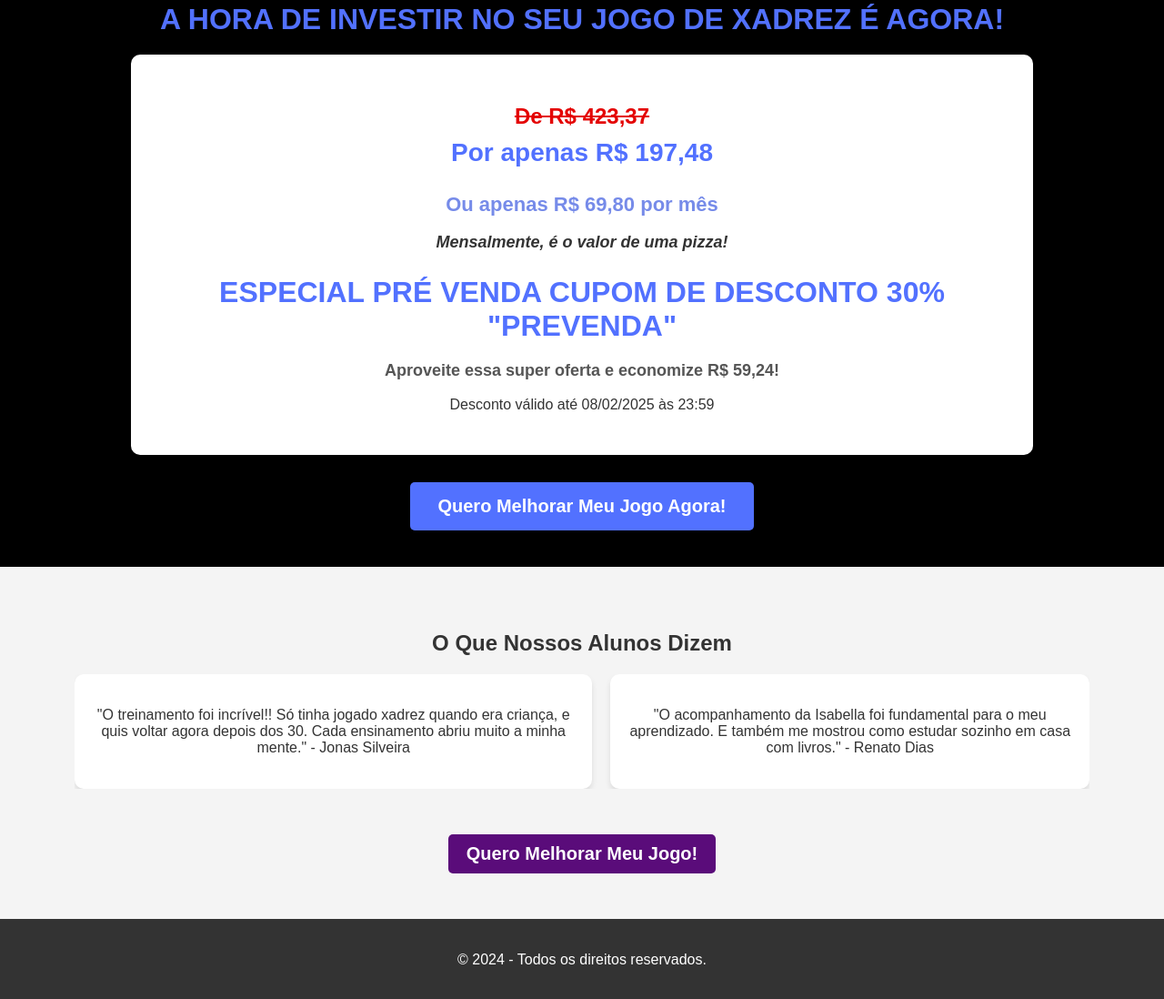
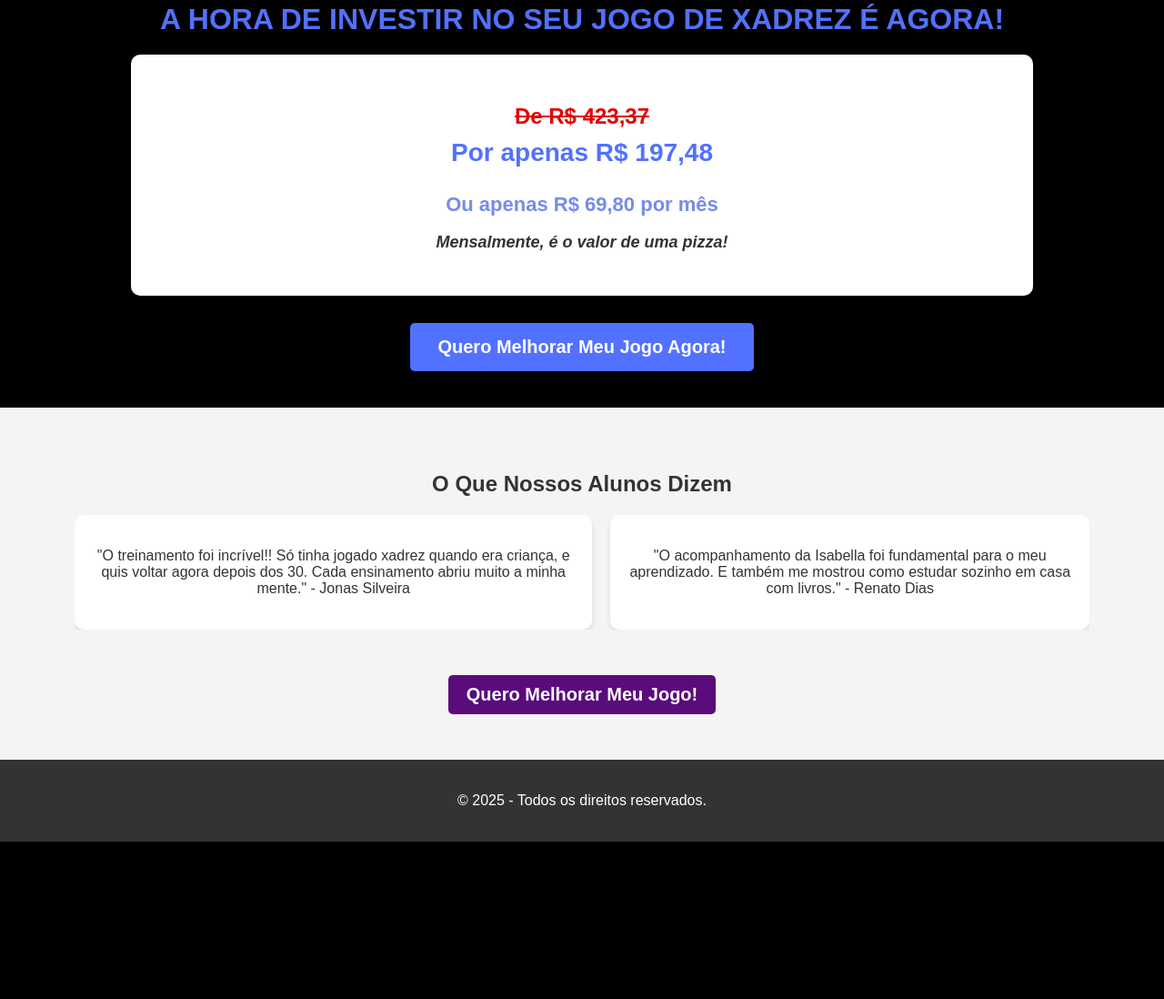
Before and after one commit to isabella-conti/treinamento-de-xadrez, a plain HTML site: page index.html in a window 1280 px wide. Shown: the part 2336-3434 px from the top of the page at 91% size. After the commit the page ends 3261 px from the top, so only its background shows below. Drawn offline with Linux system fonts and the light colour scheme.

Commit message:
Update index.html

```diff
--- a/index.html
+++ b/index.html
@@ -30,7 +30,7 @@
                 <p>Nosso <strong>programa de 3 meses</strong> é ideal para quem deseja elevar seu nível no xadrez. Através de <strong>videoaulas</strong>, <strong>exercícios práticos</strong>, <strong>quizzes</strong>, e <strong>avaliações de posições</strong>, você vai se aprofundar de forma eficaz em cada conceito!</p>
                 <p>Este curso não só ensina <strong>como estudar xadrez</strong>, mas também oferece todo o <strong>conteúdo necessário para sua evolução!</strong></p>
                 <p><strong>Os conteúdos são liberados semanalmente na plataforma!</strong> Isso vai te ajudar a consumir o conteúdo no <strong>melhor ritmo para seu aprendizado</strong>. As primeiras duas semanas já ficam disponíveis assim que você completa a sua compra!</p>
-                <p><strong>Início do treinamento 09/02/2025</strong></p>
+                <p><strong>Inscrições até 17/03/2025!</strong></p>
             </div>
             <img src="images/exercicio.png" alt="Imagem do Treinamento de Xadrez" class="imagem-exercicio">
             <p style="text-align: center;">Exemplo de exercícios do treinamento!</p>
@@ -73,9 +73,6 @@
                 </div>
                 <p class="preco-mensal"><strong>Ou apenas R$ 69,80 por mês</strong></p>
                 <p class="mensalidade-pizza"><strong>Mensalmente, é o valor de uma pizza!</strong></p>
-                <h2 class="titulo-preco">ESPECIAL PRÉ VENDA CUPOM DE DESCONTO 30% "PREVENDA"</h2>
-                <p class="descricao">Aproveite essa super oferta e economize R$ 59,24!</p>
-                <p>Desconto válido até 08/02/2025 às 23:59</p>
 
             </div>
 
@@ -104,7 +101,7 @@
 
     <footer>
         <div class="container">
-            <p>&copy; 2024 - Todos os direitos reservados.</p>
+            <p>&copy; 2025 - Todos os direitos reservados.</p>
         </div>
     </footer>
 
```
